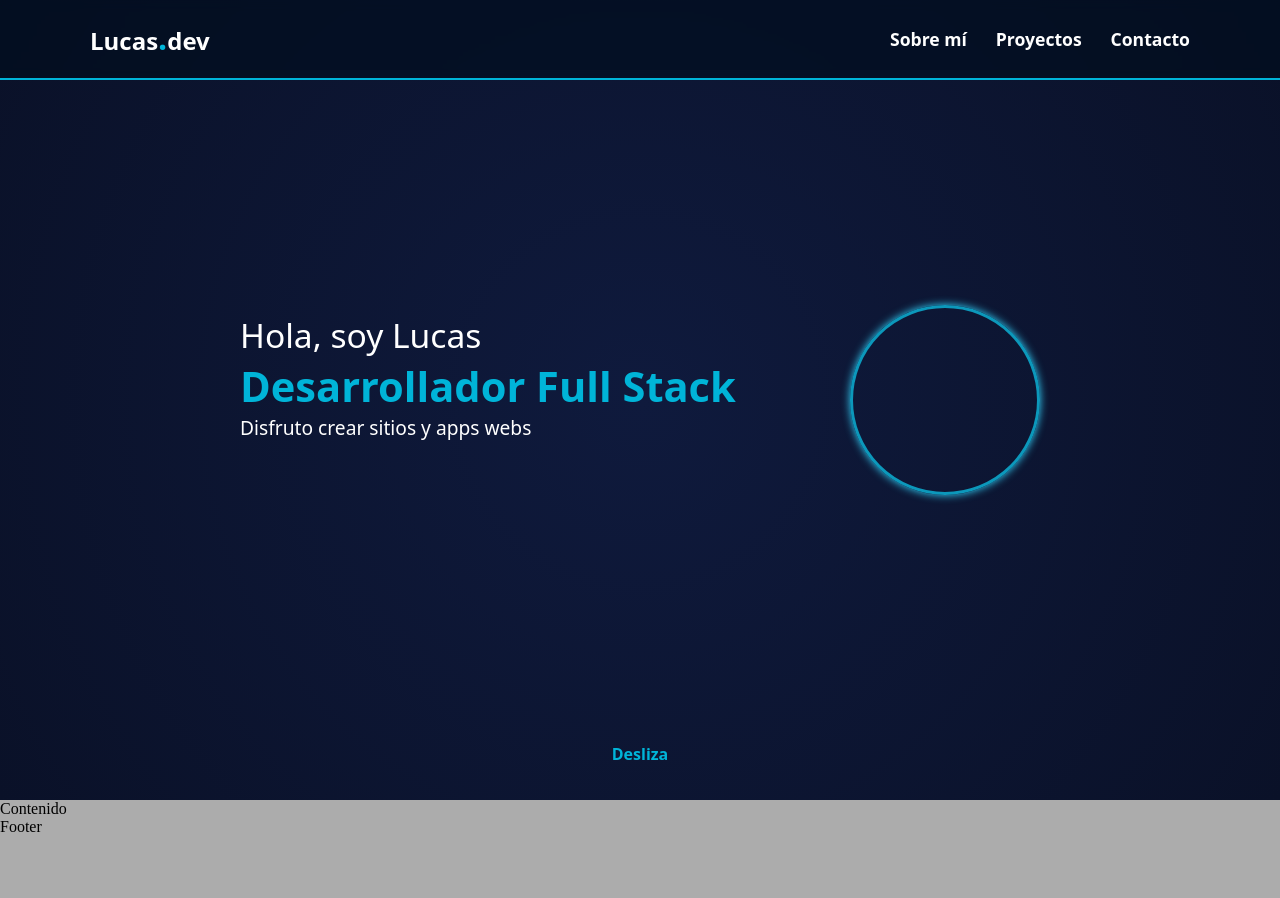
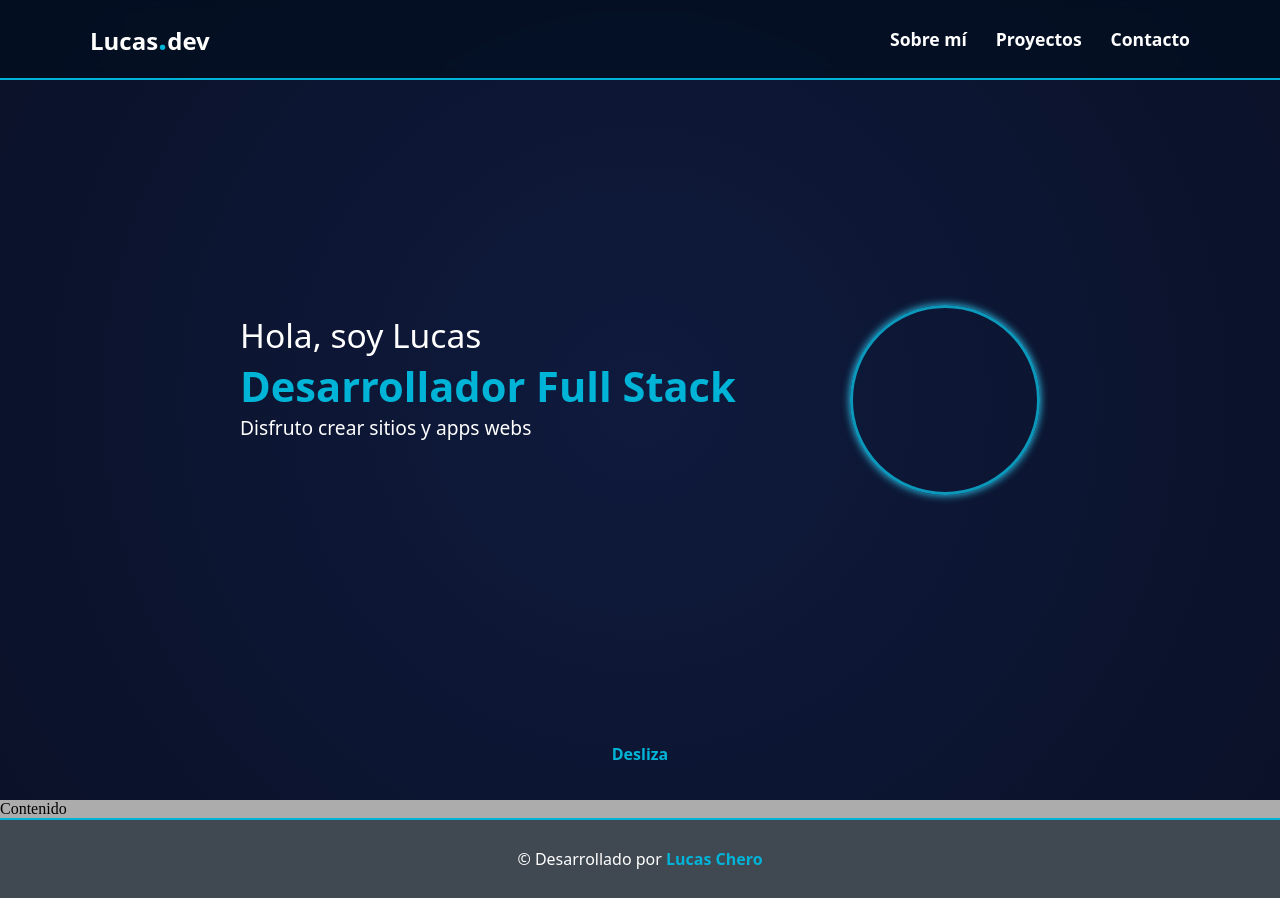
Before and after one commit to LucasCheer/Portafolio, a React (Vite) app: page / in a window 1280 px wide. Before the commit the page ends 836 px from the top, so only its background shows below. Built offline with nearby package versions, Linux system fonts and the light colour scheme.

Commit message:
Agrego Footer

```diff
--- a/src/components/Footer/Footer.css
+++ b/src/components/Footer/Footer.css
@@ -0,0 +1,17 @@
+#footer{
+    width: 100%;
+    background-color: var(--colorBackgroundNavbar);
+    color:var(--colorLetras);
+    height: 80px;
+    font-family: "Noto Sans", sans-serif;
+    border-top: 2px solid var(--colorCeleste);
+        & #footer-text{
+            height: 100%;
+            display: flex;
+            flex-direction: row;
+            justify-content: center;
+            align-items: center;
+            font-weight:400 ;
+            font-size: 1rem;
+        }
+}
--- a/src/components/Footer/Footer.jsx
+++ b/src/components/Footer/Footer.jsx
@@ -2,8 +2,10 @@ import './Footer.css'
 
 function Footer() {
     return (
-        <footer>
-            <p>Footer</p>
+        <footer id="footer">
+            <div id="footer-text" class="section">
+                <p>© Desarrollado por <span class="resaltar">Lucas Chero</span></p>
+            </div>
         </footer>
     )
 }
```
